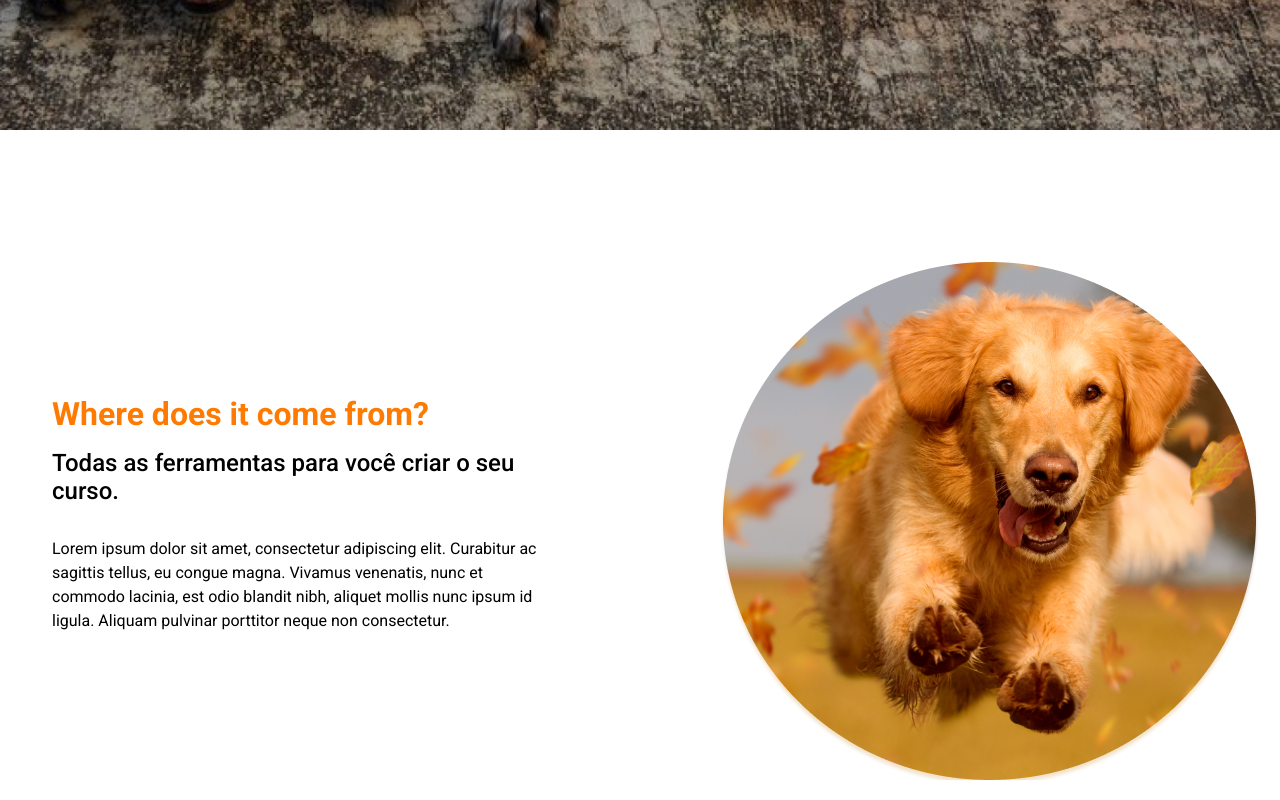
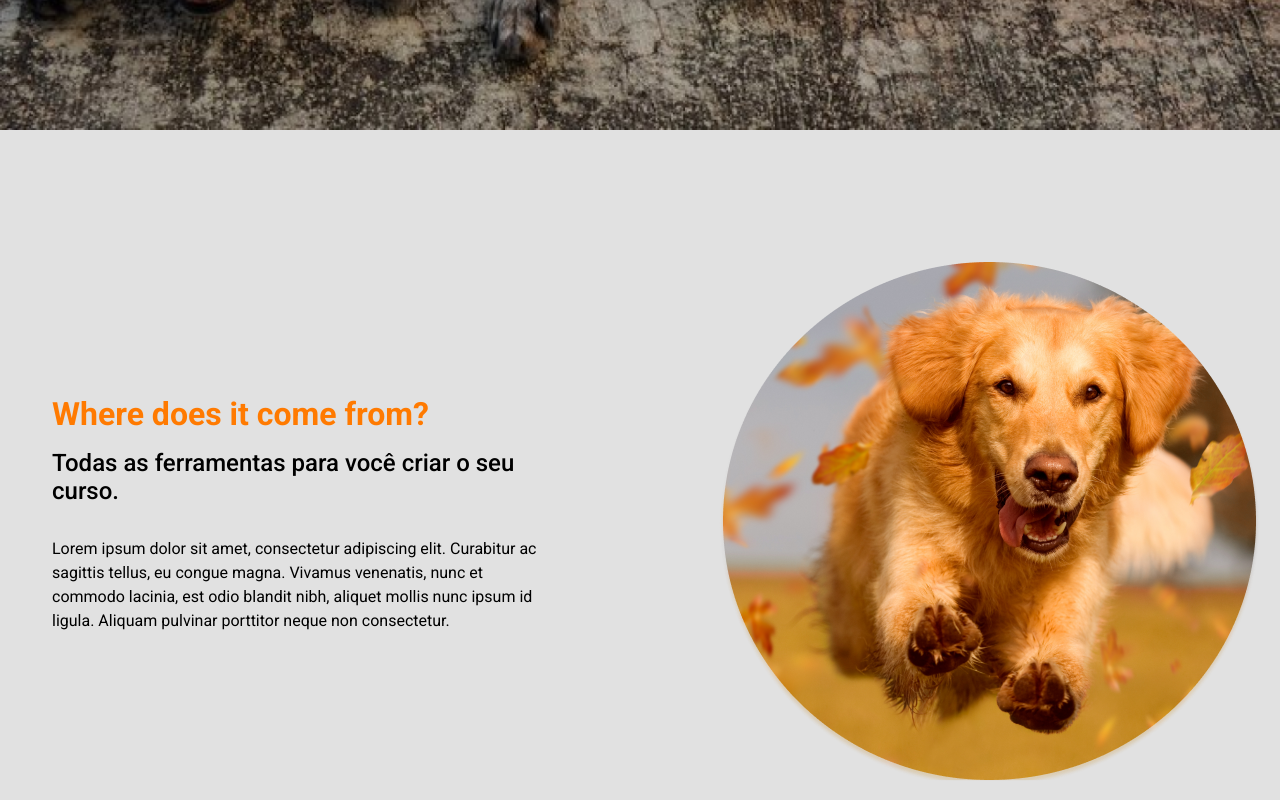
Before and after one commit to DaviGDias/thedogs, a Next.js app: page / in a window 1280 px wide. Shown: the part 2120-2920 px from the top of the page. Built offline with nearby package versions, Linux system fonts and the light colour scheme.

Commit message:
Update styled.ts

```diff
--- a/src/components/SectionFour/styled.ts
+++ b/src/components/SectionFour/styled.ts
@@ -6,7 +6,7 @@ export const Container = styled.section`
     align-items: center;
     justify-content: center;
     width: 100%;
-    background: ${(props) => props.theme['white']};
+    background: ${(props) => props.theme['orange-100']};
     height: 90vh;
 `;
 
```
